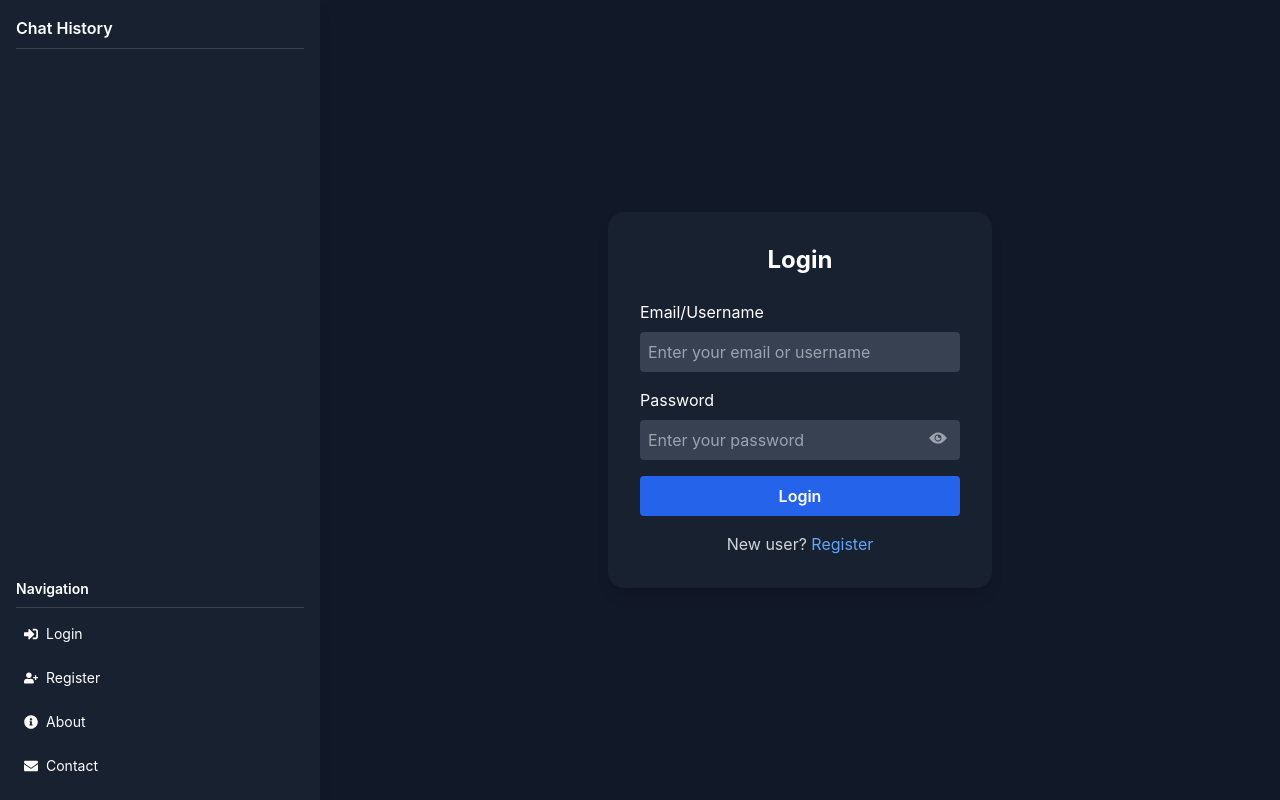
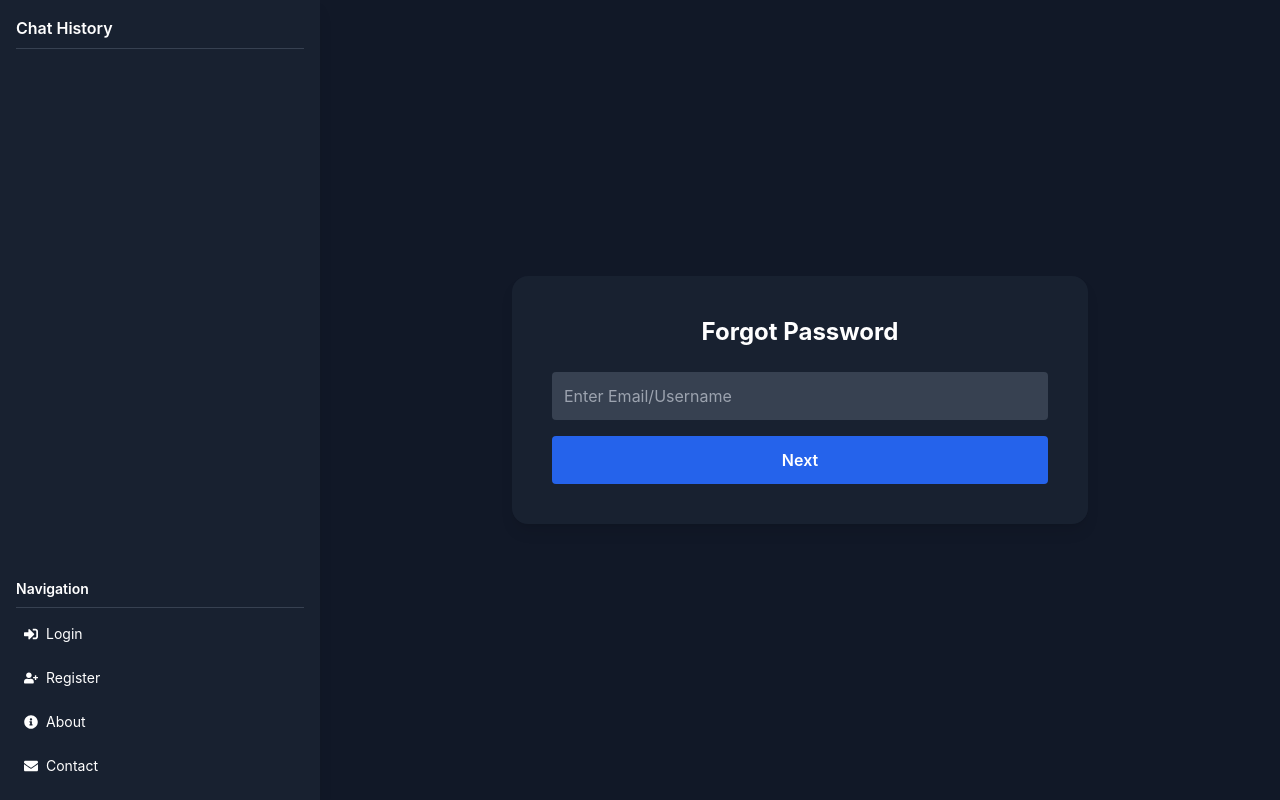
Before and after one commit to nagaraj6618/fy-code-fe, a React (Create React App) app: page /forgot-password in a window 1280 px wide. Before the commit this address led to /signin. Built offline with nearby package versions, Linux system fonts and the light colour scheme.

Commit message:
Added reset password

```diff
--- /dev/null
+++ b/src/Components/ForgotPassword/ForgotPassword.jsx
@@ -0,0 +1,159 @@
+import React, { useState, useEffect } from "react";
+import axios from "axios";
+import { prod_be_url } from "../../utils/config";
+import { showErrorToast, showSuccessToast } from "../ToastMessage/ToastMessageComponent";
+import { useAuth } from "../../Context/AuthContext";
+
+const ForgotPassword = () => {
+   const { verifyOtp } = useAuth();
+   const [step, setStep] = useState(1);
+   const [email, setEmail] = useState("");
+   const [otp, setOtp] = useState("");
+   const [newPassword, setNewPassword] = useState("");
+   const [isEmailDisabled, setIsEmailDisabled] = useState(false);
+   const [loading, setLoading] = useState(false);
+   const [resendDisabled, setResendDisabled] = useState(true);
+   const [timer, setTimer] = useState(120);
+
+   useEffect(() => {
+      let interval;
+      if (step === 2 && resendDisabled) {
+         interval = setInterval(() => {
+            setTimer((prev) => {
+               if (prev === 1) {
+                  clearInterval(interval);
+                  setResendDisabled(false);
+                  return 0;
+               }
+               return prev - 1;
+            });
+         }, 1000);
+      }
+      return () => clearInterval(interval);
+   }, [step, resendDisabled]);
+
+   const triggerOtp = async () => {
+      setLoading(true);
+      try {
+         const response = await axios.post(`${prod_be_url}/auth/new-password`, { emailorusername: email });
+         if (response?.data?.success) {
+            setIsEmailDisabled(true);
+            setStep(2);
+            setResendDisabled(true);
+            setTimer(120);
+            showSuccessToast("OTP sent to registered email.");
+            console.log(response.data);
+            localStorage.setItem("user", JSON.stringify(response?.data?.data));
+         }
+      } catch (error) {
+         console.error("Error triggering OTP", error);
+         showErrorToast("Error triggering OTP")
+      }
+      setLoading(false);
+   };
+
+   const verifyOtpHandler = async () => {
+      setLoading(true);
+      try {
+         const user = JSON.parse(localStorage.getItem("user") || "null");
+         const response = await axios.post(`${prod_be_url}/auth/otp-verify/${user.id}`, {  otp,type:"create new password" });
+         if (response?.data?.success) {
+            setStep(3);
+            showSuccessToast("TFA Completed Successfully")
+         }
+      } catch (error) {
+         console.error("Error verifying OTP", error);
+         if (error?.response?.data) {
+            showErrorToast(error?.response?.data?.message);
+         } else {
+            showErrorToast(error.message);
+         }
+      }
+      setLoading(false);
+   };
+
+   const resetPassword = async () => {
+      setLoading(true);
+      try {
+         const user = JSON.parse(localStorage.getItem("user") || "null");
+         const response = await axios.post(`${prod_be_url}/auth/otp-verify/${user.id}`, {  otp,password:newPassword });
+         if (response?.data?.success) {
+            showSuccessToast("Password reset successful!");
+            setStep(1);
+            setEmail("");
+            setOtp("");
+            setNewPassword("");
+            setIsEmailDisabled(false);
+            console.log(response.data);
+            localStorage.setItem("token" ,response?.data?.token);
+            verifyOtp()
+         }
+      } catch (error) {
+         console.error("Error resetting password", error);
+         if (error?.response?.data) {
+            showErrorToast(error?.response?.data?.message);
+         } else {
+            showErrorToast(error.message);
+         }
+      }
+      setLoading(false);
+   };
+
+   return (
+      <div className="flex items-center justify-center h-screen bg-gray-900 p-4">
+         <div className="w-full sm:max-w-md md:max-w-lg lg:max-w-xl bg-gray-800 bg-opacity-60 backdrop-blur-lg p-10 rounded-2xl shadow-lg text-white">
+            <h2 className="text-2xl font-bold text-center mb-6">Forgot Password</h2>
+            <div className="space-y-4">
+               <input
+                  type="text"
+                  placeholder="Enter Email/Username"
+                  value={email}
+                  onChange={(e) => setEmail(e.target.value)}
+                  disabled={isEmailDisabled}
+                  className="w-full p-3 rounded bg-gray-700 focus:outline-none focus:ring-2 focus:ring-blue-500"
+               />
+               {step === 2 && (
+                  <>
+                     <input
+                        type="text"
+                        placeholder="Enter OTP"
+                        value={otp}
+                        onChange={(e) => setOtp(e.target.value)}
+                        className="w-full p-3 rounded bg-gray-700 focus:outline-none focus:ring-2 focus:ring-blue-500"
+                     />
+                     {resendDisabled ? (
+                        <p className="text-gray-400 text-center">Resend OTP in {timer}s</p>
+                     ) : (
+                        <p className="text-blue-400 text-center cursor-pointer" onClick={triggerOtp}>Resend OTP</p>
+                     )}
+                  </>
+               )}
+               {step === 3 && (
+                  <input
+                     type="password"
+                     placeholder="Enter New Password"
+                     value={newPassword}
+                     onChange={(e) => setNewPassword(e.target.value)}
+                     className="w-full p-3 rounded bg-gray-700 focus:outline-none focus:ring-2 focus:ring-blue-500"
+                  />
+               )}
+               {step === 1 ? (
+                  <button onClick={triggerOtp} disabled={!email || loading} className="w-full bg-blue-600 hover:bg-blue-700 transition-all p-3 rounded font-semibold flex items-center justify-center">
+                     {loading ? <span className="animate-spin border-2 border-white border-t-transparent rounded-full w-5 h-5"></span> : "Next"}
+                  </button>
+               ) : step === 2 ? (
+                  <button onClick={verifyOtpHandler} disabled={!otp || loading} className="w-full bg-blue-600 hover:bg-blue-700 transition-all p-3 rounded font-semibold flex items-center justify-center">
+                     {loading ? <span className="animate-spin border-2 border-white border-t-transparent rounded-full w-5 h-5"></span> : "Verify"}
+                  </button>
+               ) : (
+                  <button onClick={resetPassword} disabled={!newPassword || loading} className="w-full bg-green-600 hover:bg-green-700 transition-all p-3 rounded font-semibold flex items-center justify-center">
+                     {loading ? <span className="animate-spin border-2 border-white border-t-transparent rounded-full w-5 h-5"></span> : "Reset Password"}
+                  </button>
+               )}
+            </div>
+         </div>
+      </div>
+   );
+};
+
+export default ForgotPassword
--- a/src/Route/AppRouter.jsx
+++ b/src/Route/AppRouter.jsx
@@ -11,6 +11,7 @@ import OTPVerify from '../Components/OTP/OTPVerify';
 import PrivateOtpRoute from './PrivateOtpRoute';
 import {Navigate} from "react-router-dom"
 import Account from '../Components/Account/Account';
+import ForgotPassword from '../Components/ForgotPassword/ForgotPassword';
 // import OTPRoute from './OTPRoute';
 // import OTPRoute from './OTPRoute';
 
@@ -25,6 +26,7 @@ const AppRouter = () => {
       <Route element={<PublicRoute/>}>
         <Route path="/signin" element={<Login/>}/>
         <Route path = "/signup" element = {<Register/>}/>
+        <Route path = "/forgot-password" element = {<ForgotPassword/>} />
 
         <Route path='/' element={<Home/>}/>
 
```
